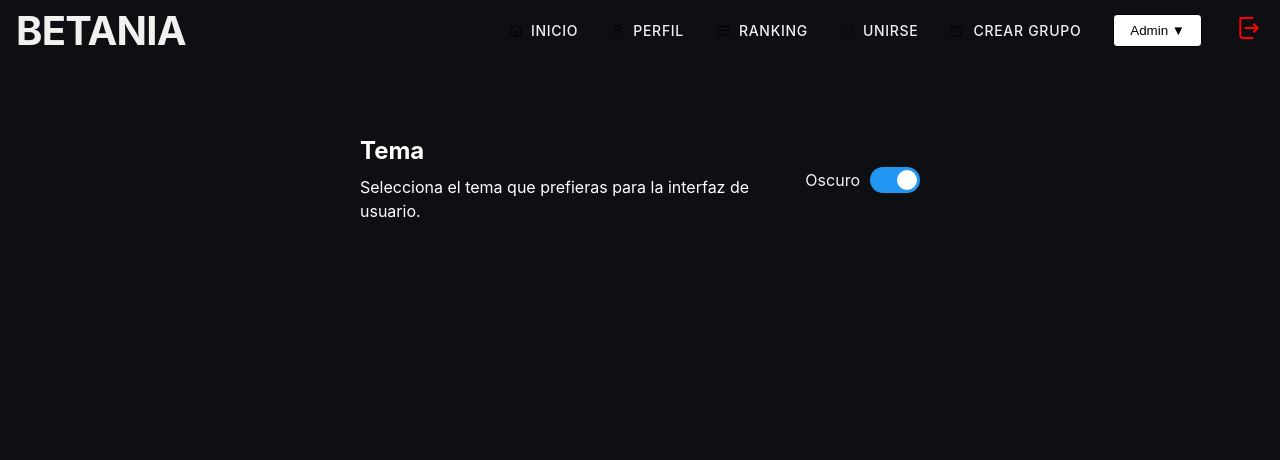
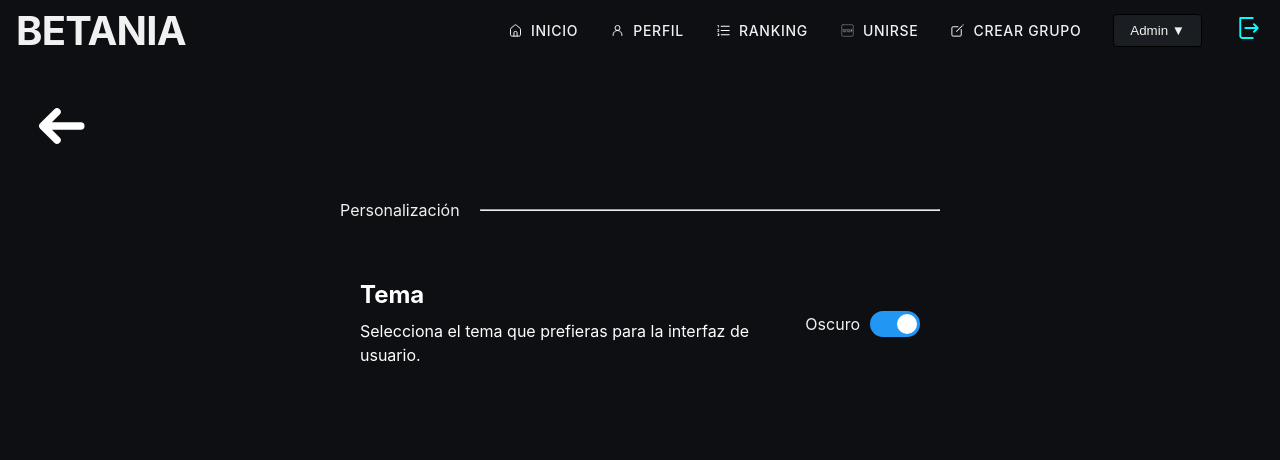
Before and after one commit to CincoSeisSieteSiete/reunion, a Flask app: page /configuracion in a window 1280 px wide. Shown: the top 460 px of the page. Run offline with Flask 3, Linux system fonts and the light colour scheme; the visitor is signed in with stand-in values (Sample User, id 1); some libraries are stand-ins or nearby versions.

Commit message:
Tema oscuro

```diff
--- a/static/css/base/dark.css
+++ b/static/css/base/dark.css
@@ -1,3 +1,4 @@
+/* 🌑 Tema oscuro */
 :root {
     --bg-body: #0d0f12;
     --bg-card: #1a1d21;
@@ -10,11 +11,93 @@
     --gray-700: #666666;
 }
 
-/* Aplicación de variables */
-body { background: var(--bg-body); color: var(--text-main); }
-.navbar { background: var(--bg-body); }
-.navbar a { color: var(--text-main); }
-.modal { background-color: var(--bg-body); }
-.modal-content { background: var(--bg-card); color: var(--text-main); }
-.alert { background: var(--bg-card); border-color: var(--accent); }
-.alert-close { color: var(--text-main); }
+/* Fondo general */
+body {
+    background: var(--bg-body);
+    color: var(--text-main);
+}
+
+/* 🔹 NAVBAR */
+.navbar {
+    background: var(--bg-body);
+}
+
+.navbar-brand {
+    color: var(--text-main);
+}
+
+.navbar-brand:hover {
+    color: var(--accent);
+}
+
+/* 🔹 Links del menú */
+.navbar a {
+    color: var(--text-main);
+}
+
+.navbar a:hover {
+    color: var(--accent);
+}
+
+.iconos {
+    filter: invert(1); /* Iconos blancos */
+}
+
+/* 🔹 Botón menú móvil */
+.navbar-toggle {
+    color: var(--text-main);
+    background: transparent;
+    border: none;
+}
+
+.navbar-toggle:hover {
+    color: var(--accent);
+}
+
+/* 🔹 UL menú */
+.navbar-menu {
+    background: var(--bg-body);
+}
+
+.Menu-urls a {
+    color: var(--text-main);
+}
+
+.Menu-urls a:hover {
+    background: var(--gray-800);
+    color: var(--accent);
+}
+
+/* 🔹 Dropdown */
+.dropdown-toggle {
+    background: var(--bg-card);
+    color: var(--text-main);
+}
+
+.dropdown-toggle:hover {
+    background: var(--gray-800);
+    color: var(--accent);
+}
+
+.dropdown-menu {
+    background: var(--bg-card);
+    border: 1px solid var(--gray-800);
+}
+
+.dropdown-menu li a {
+    color: var(--text-main);
+}
+
+.dropdown-menu li a:hover {
+    background: var(--gray-800);
+    color: var(--accent);
+}
+
+/* 🔹 Logout icon */
+.EXIT {
+    filter: invert(1);
+}
+
+.back-link{
+    filter: invert(1);
+}
--- a/static/css/config/base.css
+++ b/static/css/config/base.css
@@ -4,7 +4,19 @@
     margin: 0 auto;
     padding: 40px 20px;
 }
+.diviciones{
+    display: flex;
+    align-items: center;
+    gap: 20px;
+    width: 100%;
+    max-width: 600px;
+    margin: 20px auto;
+}
 
+.diviciones hr{
+    flex: 1;
+    height: 1px;
+}
 /* Switch estilo iOS */
 .switch {
     position: relative;
@@ -71,9 +83,18 @@ input:checked + .slider:before {
 }
 
 .info-config p{
-
     line-height: 1.5;
     width: 90%;
+}
+
+.back-link{
+    display: inline-block;
+    margin-bottom: 20px;
+}
+
+.back-link img{
+    width: 60px;
+    height: 60px;
 }
 
 
--- a/static/css/perfil/dark.css
+++ b/static/css/perfil/dark.css
@@ -23,6 +23,10 @@ body {
 .medal-text small,
 .empty-msg {
     color: var(--text-sec);
+}
+
+.Configuración-link img{
+    filter: invert(1);
 }
 
 .min-stats-row,
--- a/templates/config/config.html
+++ b/templates/config/config.html
@@ -13,6 +13,17 @@
 {% block title %}Configuración{% endblock %}
 
 {% block content %}
+<section class="regreso">
+    <a href="/perfil" class="back-link">
+        <img src="{{ url_for('static', filename='iconos/arrow-left.svg') }}" alt="Regresar">
+    </a>
+</section>
+
+<div class="diviciones">
+    <span>Personalización</span>
+    <hr>
+</div>
+
 <section class="config-container">
     <div class="tema">
         <form method="POST" action="/tema">
```
Also changed, not shown: static/css/config/dark.css (line endings or trailing spaces), static/iconos/arrow-left.svg (added).
